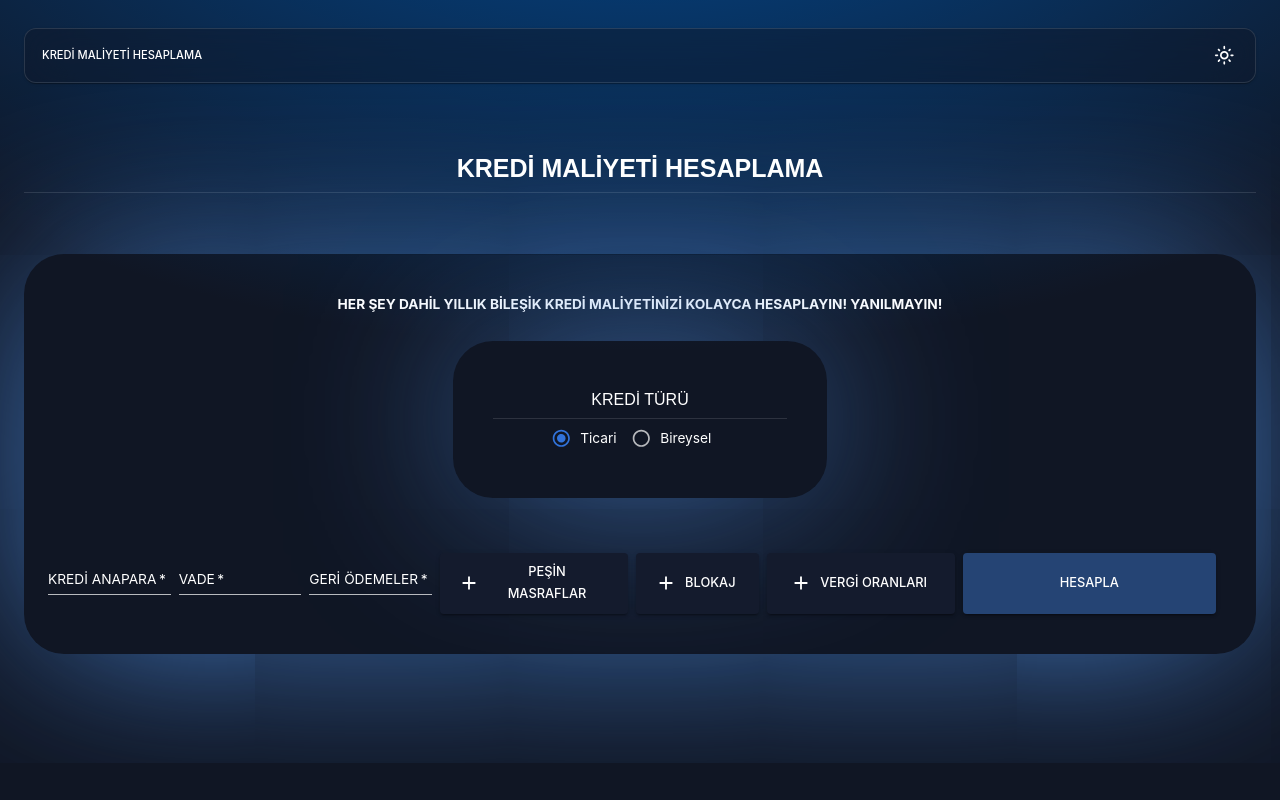
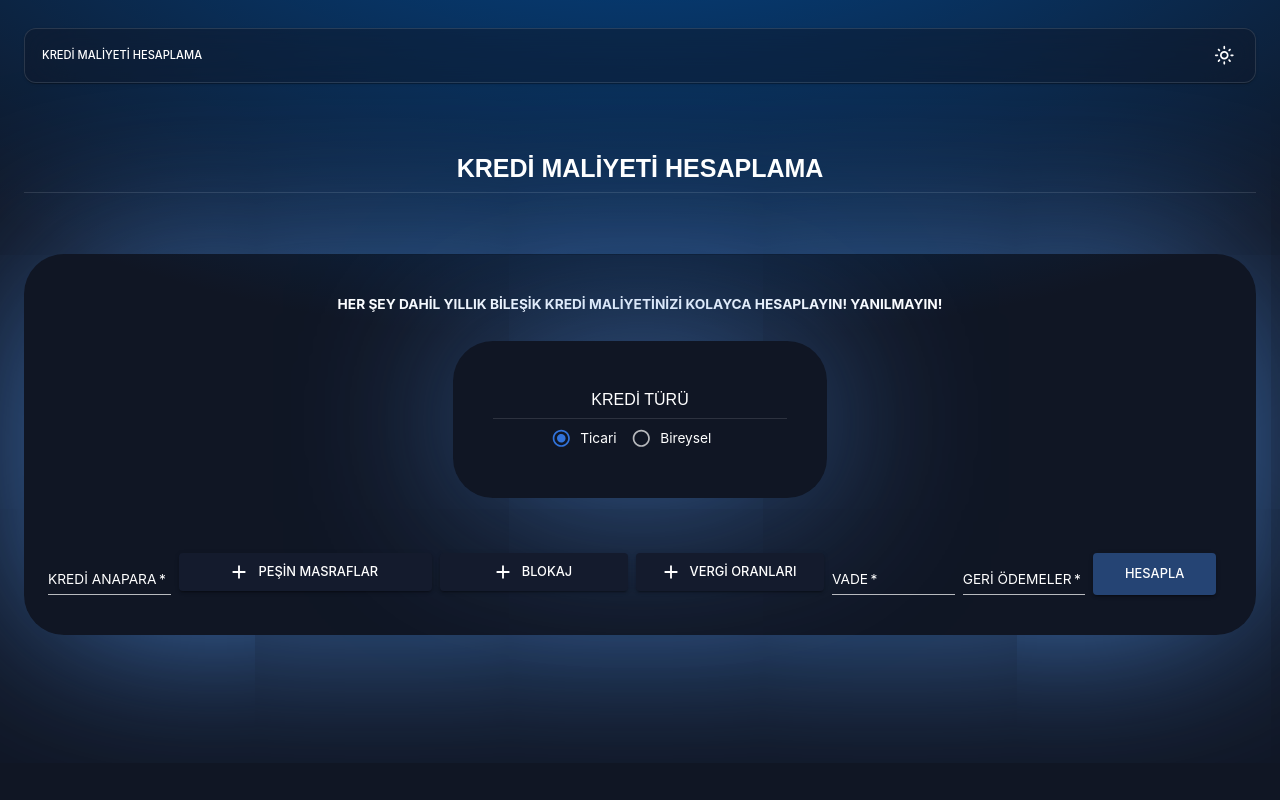
Before and after one commit to haticekatranciakgul/test.kredi-maliyeti-hesaplama, a React (Create React App) app: page / in a window 1280 px wide. Shown: the top 800 px of the page. Built offline with nearby package versions, Linux system fonts and the light colour scheme.

Commit message:
Update grid

```diff
--- a/src/Pages/Calculate.js
+++ b/src/Pages/Calculate.js
@@ -158,7 +158,7 @@ function Calculate() {
                 block_amount: newBlockAmount,
                 taxes: taxes,
             };
-           // console.log(payload)
+            // console.log(payload)
             dispatch(setBlockData({ block: newBlock, block_amount: newBlockAmount }));
             const tableResponse = await createTable(payload);
 
@@ -262,9 +262,10 @@ function Calculate() {
                     </Grid>
 
                     <Grid container spacing={1} columns={12}>
-                        <Grid item xs={12} sm={12} md={4} >
+                        <Grid item xs={12} sm={12} md={8} >
                             <Grid container spacing={1} columns={12}>
-                                <Grid item xs={12} sm={4} md={4} lg={4} xl={4} >
+                                {/* Kredi Anapara */}
+                                <Grid item xs={12} sm={6} md={2} lg={2} xl={3} >
                                     <TextField fullWidth variant="standard" size="small"
                                         required
                                         error={initialError}
@@ -292,7 +293,67 @@ function Calculate() {
                                         }}
                                     />
                                 </Grid>
-                                <Grid item xs={12} sm={4} md={4} lg={4} xl={4}>
+                                {/*  PEŞİN MASRAFLAR */}
+                                <Grid item xs={12} sm={6} md={4} lg={4} xl={3}>
+                                    <Button
+                                        variant="contained"
+                                        startIcon={<AddIcon />}
+                                        fullWidth
+                                        size="large"
+                                        color="primary"
+                                        onClick={handleOpenExpenseModal}
+                                        sx={{
+                                            overflow: "hidden",
+                                            whiteSpace: "nowrap",
+                                            textOverflow: "ellipsis",
+                                        }}
+                                    >
+                                        PEŞİN MASRAFLAR
+                                    </Button>
+                                    {isOpen && modalType === "expense" && <ExpenseModal />}
+                                </Grid>
+                                {/* BLOKAJ */}
+                                <Grid item xs={12} sm={6} md={3} lg={3} xl={3}>
+
+                                    <Button
+                                        variant="contained"
+                                        startIcon={<AddIcon />}
+                                        fullWidth
+                                        size="large"
+                                        color="primary"
+                                        onClick={handleOpenBlockModal}
+
+                                    >
+                                        BLOKAJ
+                                    </Button>
+                                    {isOpen && modalType === "block" && <BlockModal />}
+                                </Grid>
+                                {/* VERGİ ORANLARI */}
+                                <Grid item xs={12} sm={6} md={3} lg={3} xl={3}>
+                                    <Button
+                                            variant="contained"
+                                            startIcon={<AddIcon />}
+                                            fullWidth
+                                            size="large"
+                                            color="primary"
+                                            onClick={handleOpenTaxesModal}
+                                            sx={{
+                                                overflow: "hidden",
+                                                whiteSpace: "nowrap",
+                                                textOverflow: "ellipsis",
+                                            }}
+
+                                        >
+                                            VERGİ ORANLARI
+                                        </Button>
+                                        {isOpen && modalType === "taxes" && <TaxModal />}
+                                </Grid>
+                            </Grid>
+                        </Grid>
+                        <Grid item xs={12} sm={12} md={4} >
+                            <Grid container spacing={1} columns={12}>
+                                {/* Vade */}
+                                <Grid item xs={6} sm={4} md={4} lg={4} xl={4} display="flex" justifyContent="flex-end">
                                     <TextField fullWidth variant="standard" size="small"
                                         required
                                         error={inputCountError}
@@ -320,7 +381,8 @@ function Calculate() {
                                         }}
                                     />
                                 </Grid>
-                                <Grid item xs={12} sm={4} md={4} lg={4} xl={4}>
+                                {/* Geri Ödemeler */}
+                                <Grid item xs={6} sm={4} md={4} lg={4} xl={4} display="flex" justifyContent="flex-end">
                                     <TextField fullWidth variant="standard" size="small"
                                         required
                                         error={creditsInputError}
@@ -347,55 +409,7 @@ function Calculate() {
                                         }}
                                     />
                                 </Grid>
-                            </Grid>
-                        </Grid>
-                        <Grid item xs={12} sm={12} md={8} >
-                            <Grid container spacing={1} columns={12}>
-
-                                <Grid item xs={6} sm={3} md={3} lg={3} xl={3} display="flex" justifyContent="flex-end">
-                                    <Button
-                                        variant="contained"
-                                        startIcon={<AddIcon />}
-                                        fullWidth
-                                        size="large"
-                                        color="primary"
-                                        onClick={handleOpenExpenseModal}
-                                    >
-                                        PEŞİN MASRAFLAR
-                                    </Button>
-                                    {isOpen && modalType === "expense" && <ExpenseModal />}
-
-                                </Grid>
-                                <Grid item xs={6} sm={2} md={2} lg={2} xl={2} display="flex" justifyContent="flex-end">
-                                    <Button
-                                        variant="contained"
-                                        startIcon={<AddIcon />}
-                                        fullWidth
-                                        size="large"
-                                        color="primary"
-                                        onClick={handleOpenBlockModal}
-
-                                    >
-                                        BLOKAJ
-                                    </Button>
-                                    {isOpen && modalType === "block" && <BlockModal />}
-
-                                </Grid>
-                                <Grid item xs={6} sm={3} md={3} lg={3} xl={3} display="flex" justifyContent="flex-end">
-                                    <Button
-                                        variant="contained"
-                                        startIcon={<AddIcon />}
-                                        fullWidth
-                                        size="large"
-                                        color="primary"
-                                        onClick={handleOpenTaxesModal}
-
-                                    >
-                                        VERGİ ORANLARI
-                                    </Button>
-                                    {isOpen && modalType === "taxes" && <TaxModal />}
-
-                                </Grid>
+                                {/* Hesapla */}
                                 <Grid item xs={12} sm={4} md={4} lg={4} xl={4} display="flex" justifyContent="flex-end">
                                     <Button
                                         variant="contained"
@@ -421,12 +435,10 @@ function Calculate() {
                 {generatedRows.map((row, index) => (
                     <Grid container spacing={2} key={index} sx={{ marginTop: '10px' }}>
                         <Grid container spacing={1} columns={12}>
+                            <Grid item xs={12} sm={12} md={8} ></Grid>
                             <Grid item xs={12} sm={12} md={4} >
                                 <Grid container spacing={1} columns={12}>
-                                    <Grid item xs={12} sm={4} md={4} lg={4} xl={4}>
 
-
-                                    </Grid>
                                     <Grid item xs={12} sm={4} md={4} lg={4} xl={4} sx={{ textAlign: 'center', marginTop: 'auto' }}>
 
                                         <Typography sx={{ fontSize: '17px', fontWeight: '500' }}>
@@ -450,31 +462,14 @@ function Calculate() {
                                             }}
                                         />
                                     </Grid>
+                                    <Grid item xs={12} sm={4} md={4} lg={4} xl={4}>
+
+
+                                    </Grid>
 
                                 </Grid>
                             </Grid>
-                            <Grid item xs={12} sm={6} md={6}>
-                                <Grid container spacing={1} columns={12}>
-                                    {/* <Grid item xs={12} sm={12} md={2} lg={2} xl={2} display="flex" justifyContent="flex-end">
-                                        <Button
-                                            variant="contained"
-                                            color="primary"
-                                            startIcon={<DeleteIcon />}
-                                            fullWidth
-                                            size="large"
-                                            onClick={() => handleDeleteRow(index)}
-                                        >
-                                            SİL
-                                        </Button>
-                                    </Grid> */}
-                                    <Grid item xs={12} sm={12} md={2} lg={2} xl={2} display="flex" justifyContent="flex-end">
-                                    </Grid>
-                                    <Grid item xs={12} sm={12} md={2} lg={2} xl={2} display="flex" justifyContent="flex-end">
-                                    </Grid>
-                                    <Grid item xs={12} sm={12} md={2} lg={2} xl={2} display="flex" justifyContent="flex-end">
-                                    </Grid>
-                                </Grid>
-                            </Grid>
+
                         </Grid>
                     </Grid>
                 ))}
```
